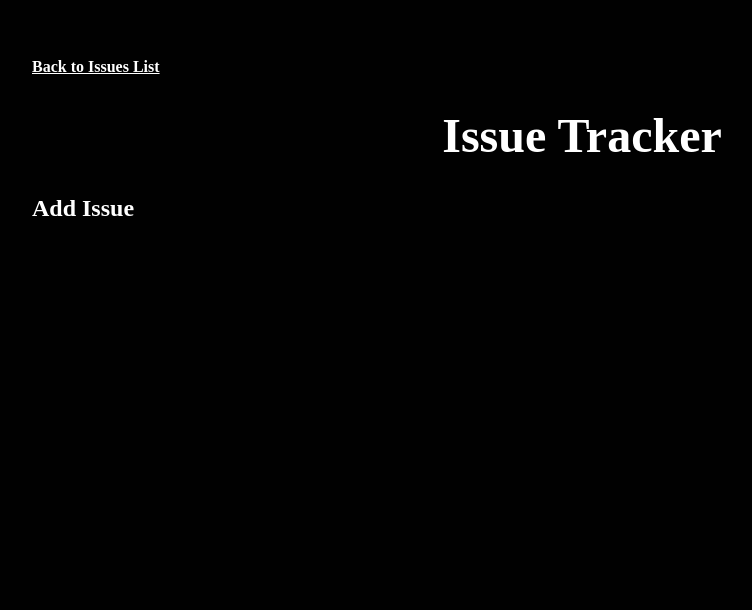
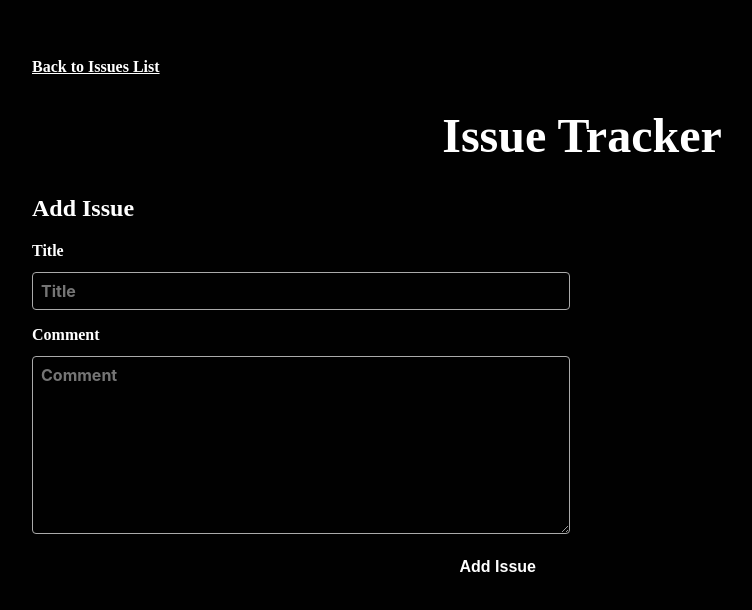
Before and after one commit to KaungKhantThar7777/issue-tracker, a React (Vite) app: page /add in a window 1280 px wide. Shown: the top 610 px of the page, without its empty margins (58-810 px from the left). Built offline with nearby package versions, Linux system fonts and the light colour scheme; a small style sheet from the web is missing; what @uidotdev/react-query-api would draw is missing.

Commit message:
finished add issue page

```diff
--- a/src/components/IssueDetails.jsx
+++ b/src/components/IssueDetails.jsx
@@ -22,7 +22,6 @@ function useIssueComments(issueNumber) {
 
 const Comment = ({ comment, createdBy, createdDate }) => {
   const userQuery = useUserData(createdBy);
-  console.log(userQuery);
   if (userQuery.isLoading)
     return (
       <div className="comment">
@@ -50,7 +49,6 @@ export default function IssueDetails() {
   const { number } = useParams();
   const issueQuery = useIssueData(number);
   const commentsQuery = useIssueComments(number);
-  console.log({ issueQuery, commentsQuery });
   return (
     <div className="issue-details">
       {issueQuery.isLoading ? (
--- a/src/components/IssueItem.jsx
+++ b/src/components/IssueItem.jsx
@@ -3,6 +3,7 @@ import { GoComment, GoIssueClosed, GoIssueOpened } from "react-icons/go";
 import { useUserData } from "../helpers/useUserData";
 import { relativeDate } from "../helpers/relativeDate";
 import { Label } from "./Label";
+import { useQueryClient } from "react-query";
 
 export const IssueItem = ({
   title,
@@ -14,11 +15,20 @@ export const IssueItem = ({
   createdDate,
   assignee,
 }) => {
+  const queryClient = useQueryClient();
   const createdByUser = useUserData(createdBy);
   const assigneeUser = useUserData(assignee);
 
   return (
-    <li>
+    <li
+      onMouseEnter={() => {
+        queryClient.prefetchQuery({
+          queryKey: ["issues", number.toString(), "comments"],
+          queryFn: () =>
+            fetch(`/api/issues/${number}/comments`).then((res) => res.json()),
+        });
+      }}
+    >
       <div>
         {status === "done" || status === "cancelled" ? (
           <GoIssueClosed style={{ color: "red" }} />
--- a/src/components/IssuesList.jsx
+++ b/src/components/IssuesList.jsx
@@ -1,19 +1,29 @@
-import { useQuery } from "react-query";
+import { useQuery, useQueryClient } from "react-query";
 import { IssueItem } from "./IssueItem";
 import { useState } from "react";
 import { fetchWithError } from "../helpers/fetchWithError";
 import Loader from "./Loader";
 
 export default function IssuesList({ labels, status }) {
+  const queryClient = useQueryClient();
   const [searchValue, setSearchValue] = useState("");
   const issuesListQuery = useQuery(
     ["issues", { labels, status }],
-    ({ signal }) => {
+    async ({ signal }) => {
       const labelsString = labels.map((label) => `labels[]=${label}`).join("&");
       const statusString = status ? `&status=${status}` : "";
-      return fetchWithError(`/api/issues?${labelsString}${statusString}`, {
-        signal,
-      });
+      const results = await fetchWithError(
+        `/api/issues?${labelsString}${statusString}`,
+        {
+          signal,
+        }
+      );
+
+      results.forEach((issue) =>
+        queryClient.setQueryData(["issues", issue.number.toString()], issue)
+      );
+
+      return results;
     }
   );
   const searchQuery = useQuery(
@@ -27,7 +37,6 @@ export default function IssuesList({ labels, status }) {
       enabled: !!searchValue,
     }
   );
-  console.log(issuesListQuery);
 
   return (
     <div>
--- a/src/pages/AddIssue.jsx
+++ b/src/pages/AddIssue.jsx
@@ -1,3 +1,50 @@
+import { useMutation, useQueryClient } from "react-query";
+import { useNavigate } from "react-router-dom";
+
 export default function AddIssue() {
-  return <h2>Add Issue</h2>;
+  const queryClient = useQueryClient();
+  const navigate = useNavigate();
+
+  const addIssue = useMutation(
+    (issueBody) => {
+      return fetch("/api/issues", {
+        method: "POST",
+        headers: {
+          "Content-Type": "application/json",
+        },
+        body: JSON.stringify(issueBody),
+      }).then((res) => res.json());
+    },
+    {
+      onSuccess: (data) => {
+        console.log(data);
+        queryClient.setQueryData(["issues", data.number.toString()], data);
+        queryClient.invalidateQueries(["issues"], { exact: true });
+        navigate(`/issue/${data.number}`);
+      },
+    }
+  );
+  return (
+    <div className="add-issue">
+      <h2>Add Issue</h2>
+      <form
+        onSubmit={(e) => {
+          e.preventDefault();
+
+          addIssue.mutate({
+            comment: e.target.comment.value,
+            title: e.target.title.value,
+          });
+        }}
+      >
+        <label htmlFor="title">Title</label>
+        <input id="title" placeholder="Title" name="title" />
+
+        <label htmlFor="comment">Comment</label>
+        <textarea id="comment" placeholder="Comment" name="comment" />
+
+        <button>Add Issue</button>
+      </form>
+    </div>
+  );
 }
--- a/src/pages/Issues.jsx
+++ b/src/pages/Issues.jsx
@@ -2,6 +2,7 @@ import { useState } from "react";
 import IssuesList from "../components/IssuesList";
 import LabelList from "../components/LabelList";
 import { StatusSelect } from "../components/StatusSelect";
+import { Link } from "react-router-dom";
 
 export default function Issues() {
   const [selectedLabels, setSelectedLabels] = useState([]);
@@ -35,6 +36,8 @@ export default function Issues() {
               onChange={(event) => setStatus(event.target.value)}
             />
           </div>
+
+          <Link to="/add">Add Issue</Link>
         </aside>
       </main>
     </div>
```
